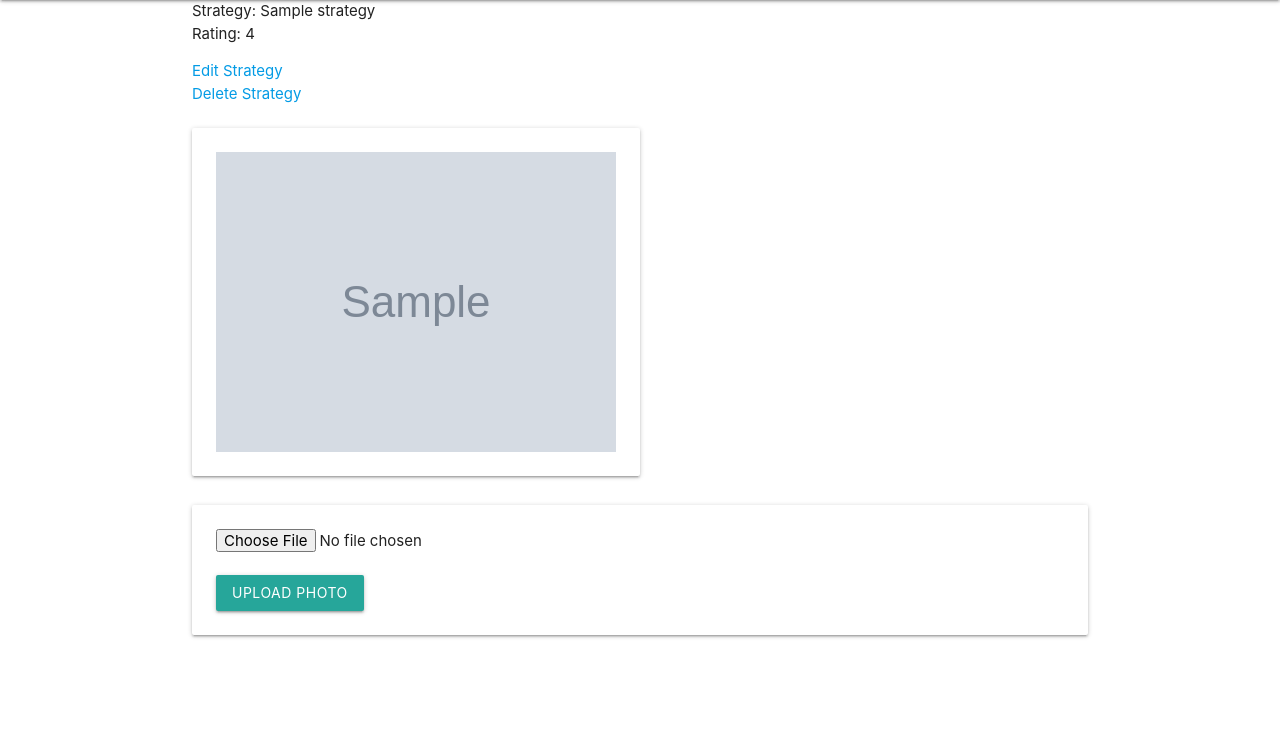
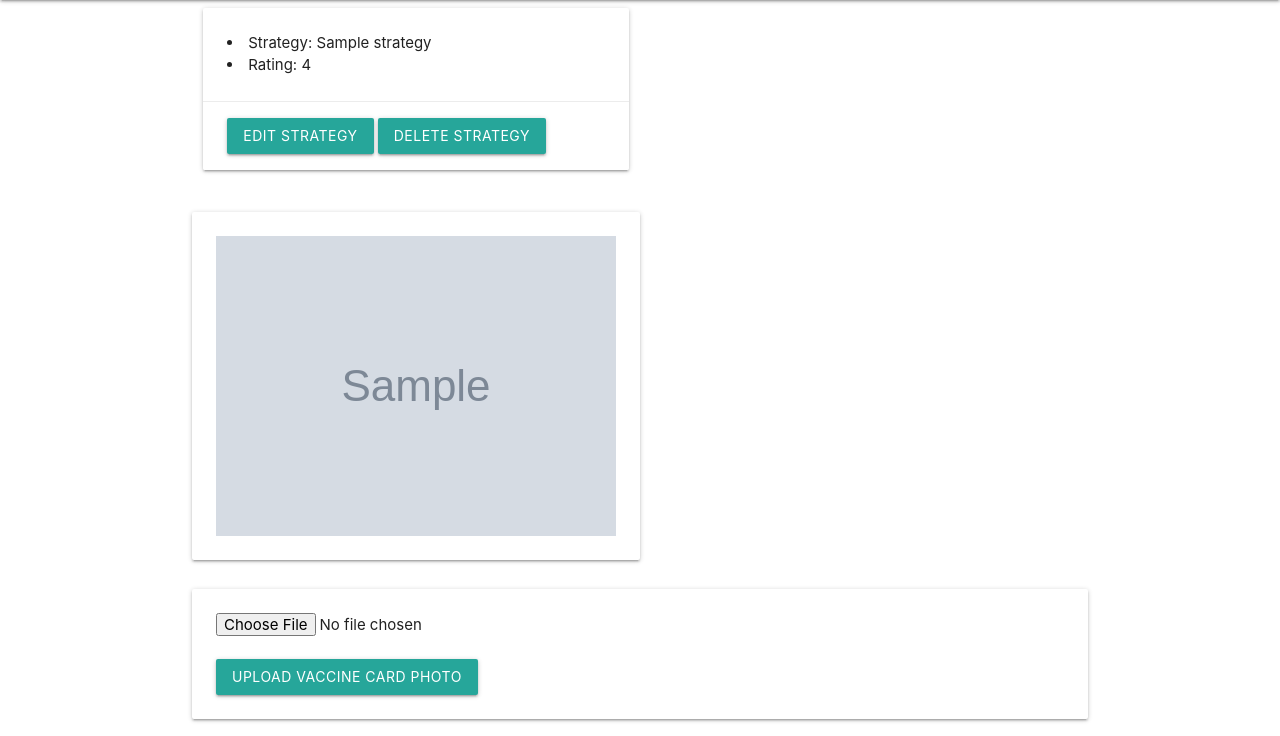
Before and after one commit to alantam626/covidtracker, a Django app: template main_app/templates/main_app/strategies_detail.html in a window 1280 px wide. Shown: the part 64-800 px from the top of the page. Run offline with Django 3.2, Linux system fonts and the light colour scheme; the template is opened without the code that fills it: most values are stand-ins (such as "Sample title", 1, 10 or a date in 2020); grey boxes marked "Sample" are stand-in pictures.

Commit message:
adds strategy templates

```diff
--- a/main_app/templates/base.html
+++ b/main_app/templates/base.html
@@ -22,7 +22,7 @@
                         <li><a href="{% url 'kits_index' %}">View Kits</a></li>
                         <li><a href="{% url 'kits_create' %}">Create A Kit</a></li>
                         <li><a href="{% url 'strategies_index' %}">View Strategies</a></li>
-                        <li><a href="{% url 'strategies_create' %}">Create Strategies</a></li>
+                        <li><a href="{% url 'strategies_create' %}">Create a Strategy</a></li>
                         <li><a href="{% url 'logout' %}">Log Out</a></li>
                     {% else %}
                         <li><a href="{% url 'login' %}">Log In</a></li>
--- a/main_app/templates/main_app/strategies_detail.html
+++ b/main_app/templates/main_app/strategies_detail.html
@@ -1,18 +1,25 @@
 {% extends 'base.html' %}
 {% block content %}
 
-<div>Strategy: {{ strategy.name }}</div>
-<div>Rating: {{ strategy.rating }}</div>
-
-<ul>
-    <li><a href="{% url 'strategies_update' strategy.id %}">Edit Strategy</a></li>
-    <li><a href="{% url 'strategies_delete' strategy.id %}">Delete Strategy</a></li>
-</ul>
+<div class="row">
+    <div class="col s6 col-offset-3">
+      <div class="card">
+        <div class="card-content">
+            <li>Strategy: {{ strategy.name }}</li>
+            <li>Rating: {{ strategy.rating }}</li>
+        </div>
+        <div class="card-action">
+            <a href="{% url 'strategies_update' strategy.id %}" class= "btn">Edit Strategy</a>
+            <a href="{% url 'strategies_delete' strategy.id %}" class="btn">Delete Strategy</a>
+        </div>
+      </div>
+    </div>
+  </div>
 
 {% for photo in strategy.photo_set.all %}
-    <img class="responsive-img card-panel" src="{{photo.url}}">
+<img class="responsive-img card-panel" src="{{photo.url}}">
 {% empty %}
-    <div class="card-panel teal-text center align"> No Photos Uploaded</div>
+<div class="card teal-text">No Photos Uploaded</div>
 
 {% endfor %}
 
@@ -20,7 +27,7 @@
     {% csrf_token %}
     <input type="file" name="photo-file">
     <br><br>
-    <input type="submit" class="btn" value="Upload Photo">
+    <input type="submit" class="btn" value="Upload Vaccine Card Photo">
 </form>
 
 {% endblock %}
```
Also changed, not shown: main_app/templates/main_app/strategies_index.html (+8 -6 lines), README.md.
